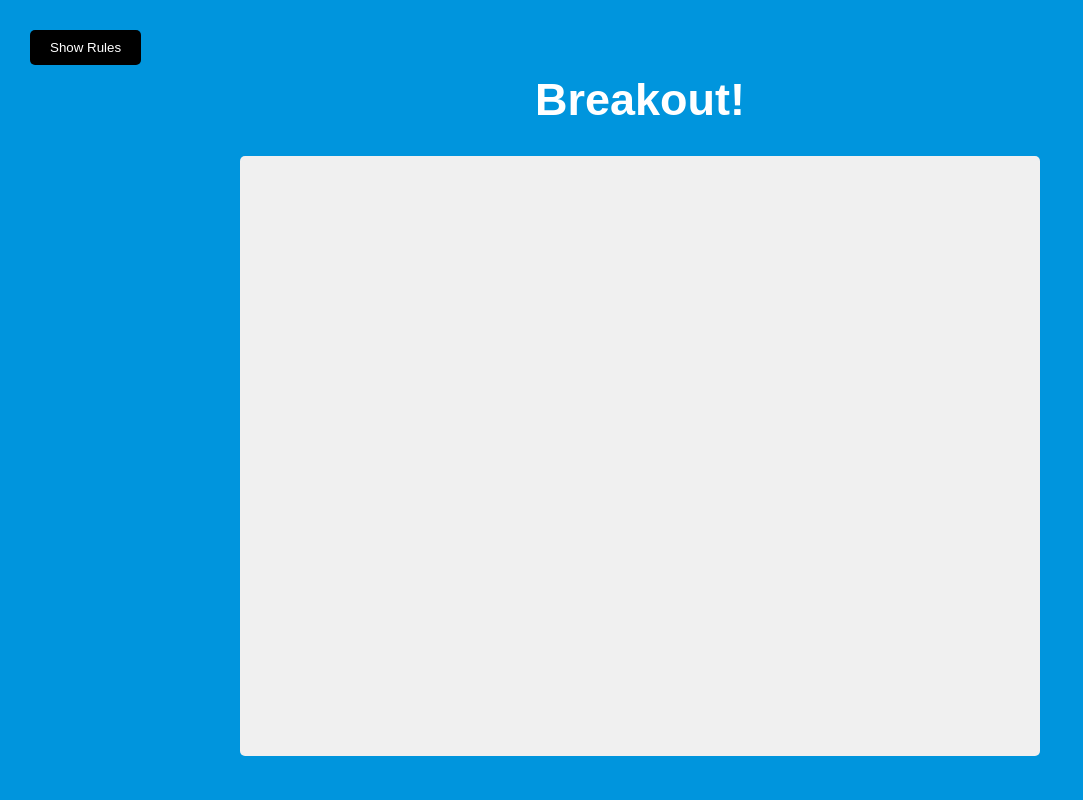
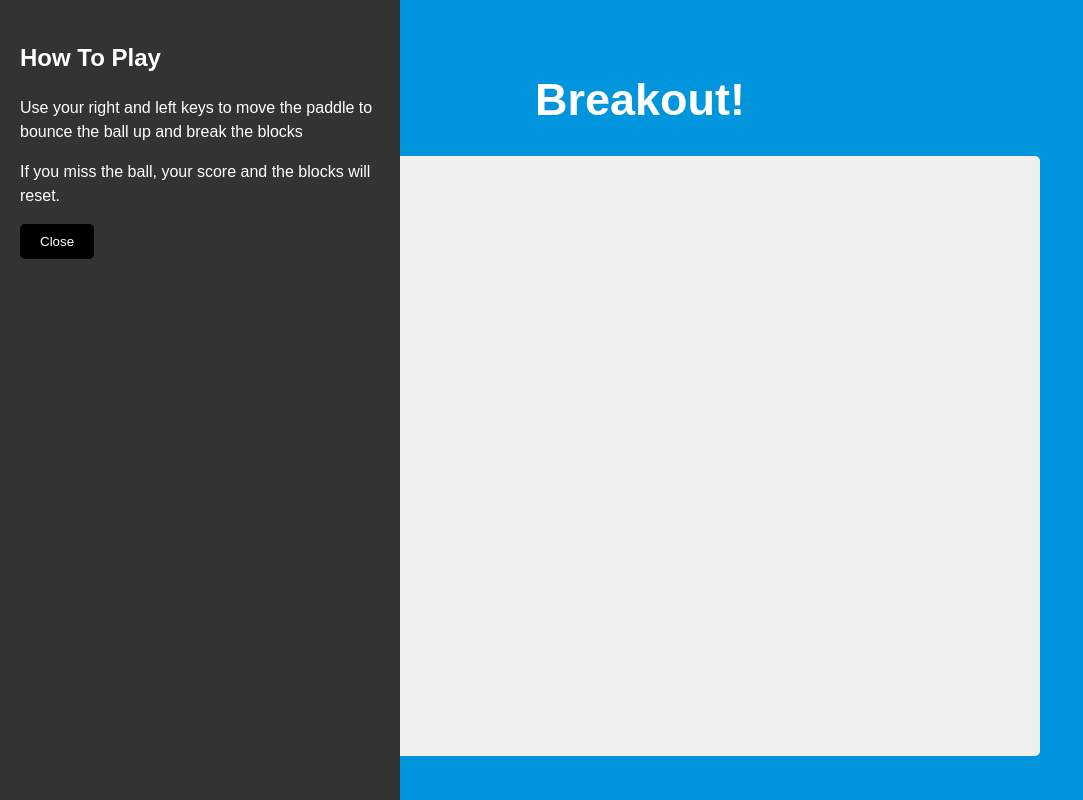
Before and after one commit to dricastcode/Breakout-Game, a plain HTML site: page index.html in a window 1280 px wide. Both pictures are taken after a click on the button "Show Rules". Shown: the whole page, without its empty margins (0-1083 px from the left). Drawn offline with Linux system fonts and the light colour scheme.

Commit message:
Rules and close button js and css show class

```diff
--- a/script.js
+++ b/script.js
@@ -0,0 +1,9 @@
+const rulesBtn = document.getElementById('rules-btn')
+const closeBtn = document.getElementById('close-btn')
+const rules = document.getElementById('rules')
+
+// Rules and close event handlers
+rulesBtn.addEventListener('click', () =>
+rules.classList.add('show'))
+closeBtn.addEventListener('click', () =>
+rules.classList.remove('show'))
--- a/style.css
+++ b/style.css
@@ -62,7 +62,7 @@ canvas {
     padding: 20px;
     line-height: 1.5;
     transform: translateX(-400px);
-    transition: transform 1s ease-in-out;
+    transition: transform 0.3s ease-in-out;
 }
 
 .rules.show {
```
